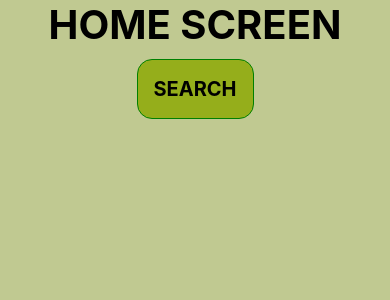
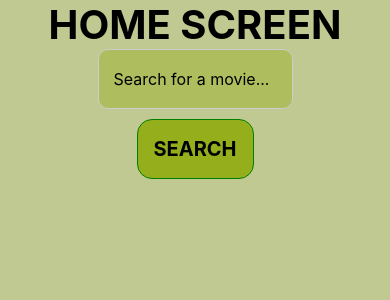
Before and after one commit to marximillion/APIProject, a React Native app: screen /Home in a window 390 px wide. Shown: the top 300 px of the page. Built offline with nearby package versions, Linux system fonts and the light colour scheme.

Commit message:
add input box for search

```diff
--- a/app/screens/HomeScreen.tsx
+++ b/app/screens/HomeScreen.tsx
@@ -3,7 +3,7 @@
  */
 
 import { Component, ReactNode } from "react";
-import { Alert, SafeAreaView, ScrollView, StyleSheet, Text, TouchableOpacity } from "react-native";
+import { Alert, SafeAreaView, ScrollView, StyleSheet, Text, TextInput, TouchableOpacity } from "react-native";
 import MovieAgent from "../lib/api/agents/MovieAgent";
 import Error from "../lib/api/models/Error";
 
@@ -15,7 +15,9 @@ interface Props {}
 
  * State
  */
-interface State {}
+interface State {
+  movie: string;
+}
 
 /**
  * Root render of the application
@@ -28,7 +30,9 @@ export default class HomeScreen extends Component<Props, State> {
    */
   constructor(props: Props) {
     super(props);
-    this.state = {};
+    this.state = {
+      movie: '',
+    };
   }// End of constructor()
 
   /**
@@ -80,6 +84,7 @@ export default class HomeScreen extends Component<Props, State> {
    */
   public render(): ReactNode {
     console.log('Home::Render')
+    const { movie } = this.state;
     return (
       <>
         <SafeAreaView style={styles.safeAreaContainer}>
@@ -87,9 +92,23 @@ export default class HomeScreen extends Component<Props, State> {
             style={styles.scrollContainer}
             contentContainerStyle={styles.scrollContentContainer}
           >
+            {/* Title */}
             <Text style={styles.contentTitleText}>
               {'HOME SCREEN'}
             </Text>
+
+            {/* Input for search query */}
+            <TextInput
+              style={styles.inputBox}
+              onChangeText={(query: string) =>
+                this.setState({
+                  movie: query
+                })
+              }
+              value={movie}
+              placeholder={'Search for a movie...'}
+              placeholderTextColor={'black'}
+            />
             <TouchableOpacity
               style={styles.button}
               onPress={this.searchMovies}
@@ -138,6 +157,16 @@ const styles = StyleSheet.create({
     color: 'black',
     fontSize: 20,
     fontWeight: 'bold',
-  }
+  },
+  inputBox: {
+    backgroundColor: 'rgba(145, 171, 15, 0.4)',
+    borderColor: '#ccc',
+    borderRadius: 10,
+    borderWidth: 1,
+    fontSize: 16,
+    height: 60,
+    width: '50%',
+    paddingHorizontal: 15,
+  },
 })// End of styles
 // End of file
```
